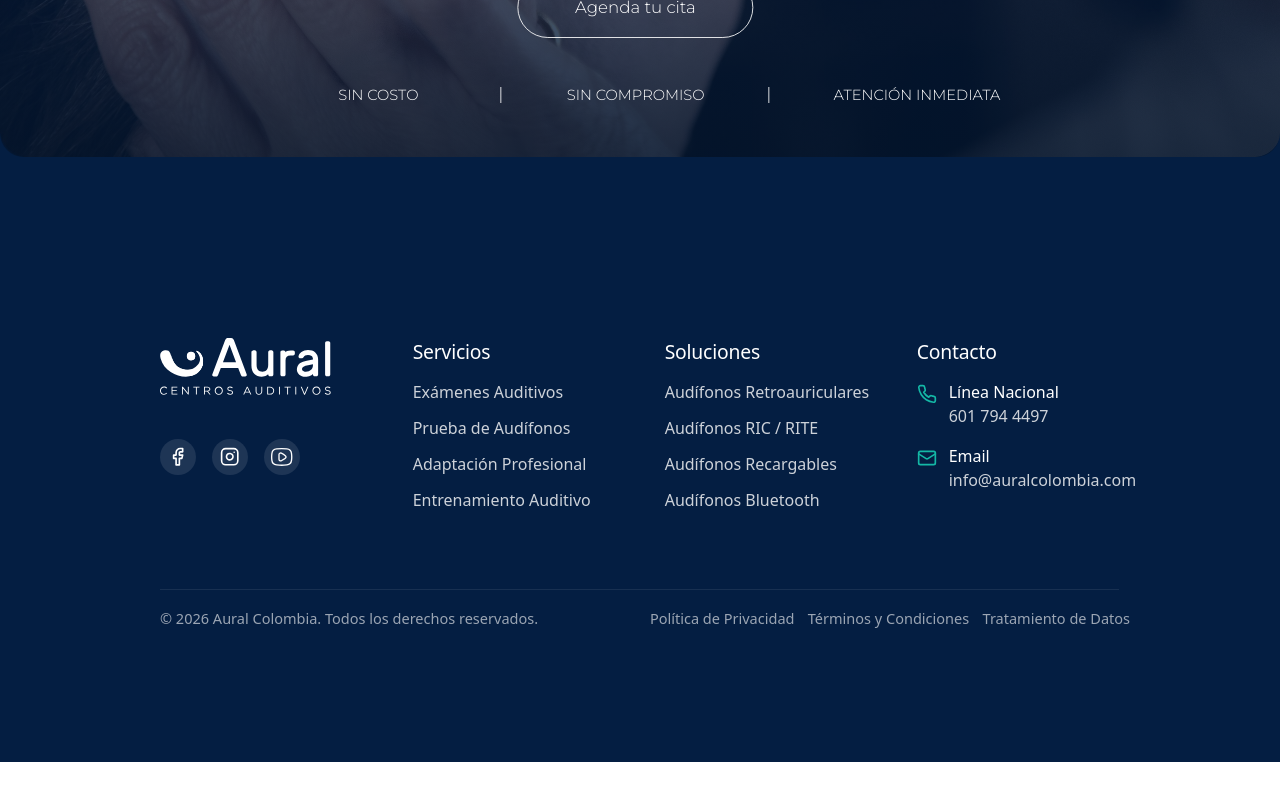
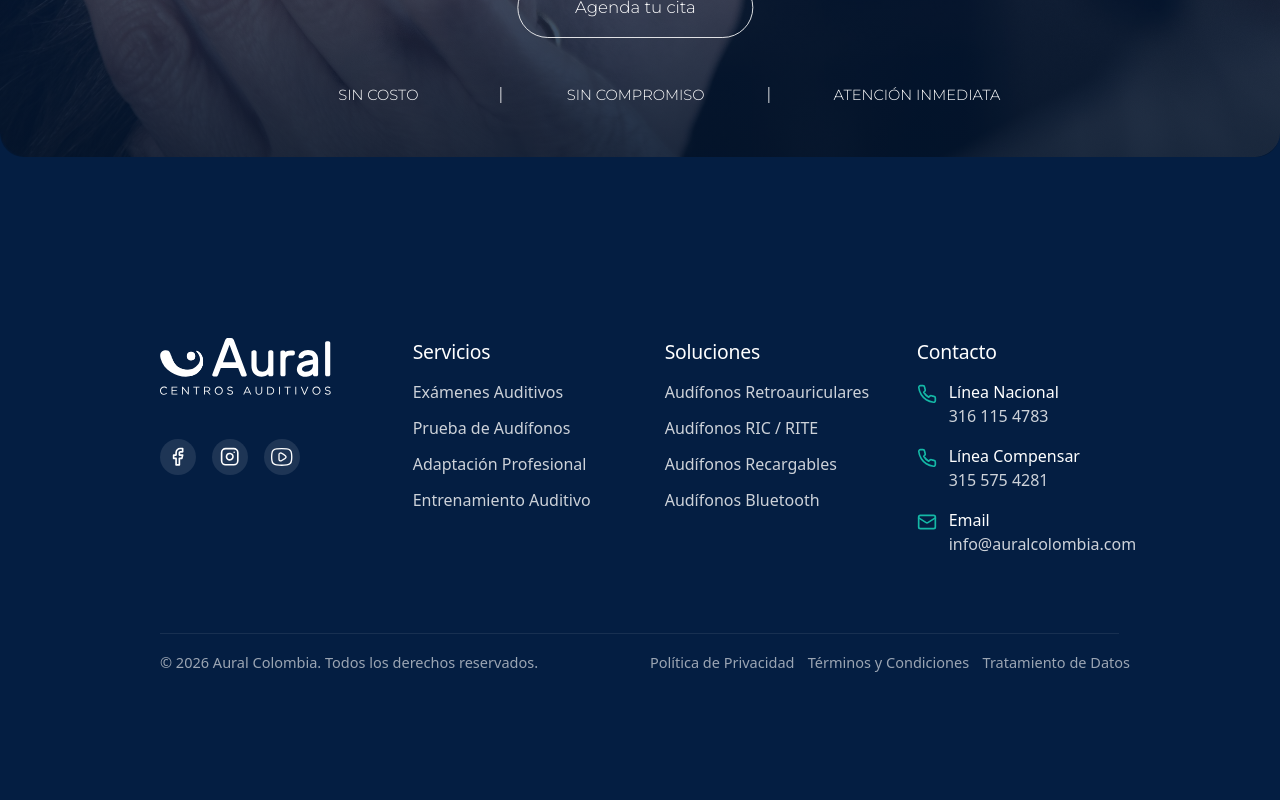
Before and after one commit to auraljaveriana-glitch/Aural, a Next.js app: page / in a window 1280 px wide. Shown: the part 6791-7591 px from the top of the page. Before the commit the page ends 7553 px from the top, so only its background shows below. Built offline with nearby package versions, Linux system fonts and the light colour scheme; a web font is replaced by a local one.

Commit message:
Footer: Línea Nacional 316 115 4783 y nueva Línea Compensar 315 575 4281
Co-Authored-By: Claude Opus 5.5 <noreply@anthropic.com>
Claude-Session: https://claude.ai/code/session_01KXgfURWN5eADwFqiRENNbR

```diff
--- a/src/components/Footer.tsx
+++ b/src/components/Footer.tsx
@@ -84,6 +84,15 @@ export default function Footer() {
             </li>
             <li>
               <span className={styles.icono}>
+                <IconoTelefono />
+              </span>
+              <span>
+                <span className={styles.etiqueta}>Línea Compensar</span>
+                <a href={`tel:${site.contacto.lineaCompensarTel}`}>{site.contacto.lineaCompensar}</a>
+              </span>
+            </li>
+            <li>
+              <span className={styles.icono}>
                 <IconoCorreo />
               </span>
               <span>
--- a/src/content/site.ts
+++ b/src/content/site.ts
@@ -15,9 +15,11 @@ export const site = {
   valoracionUrl: "https://auralagenda.netlify.app/",
 
   contacto: {
-    // Confirmado por Jean (30-oct-2026)
-    lineaNacional: "601 794 4497",
-    lineaNacionalTel: "+576017944497",
+    // Jean, 25-nov-2026
+    lineaNacional: "316 115 4783",
+    lineaNacionalTel: "+573161154783",
+    lineaCompensar: "315 575 4281",
+    lineaCompensarTel: "+573155754281",
     email: "info@auralcolombia.com",
   },
 
```
